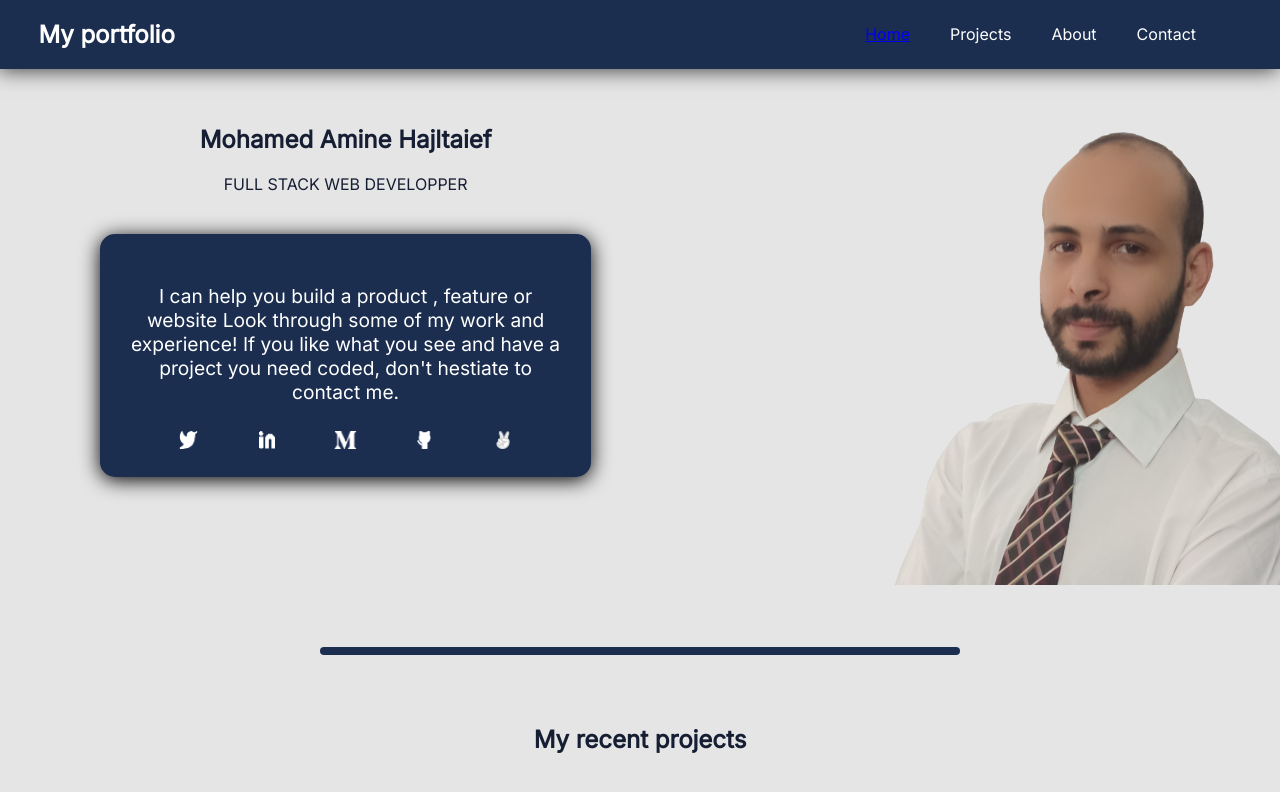
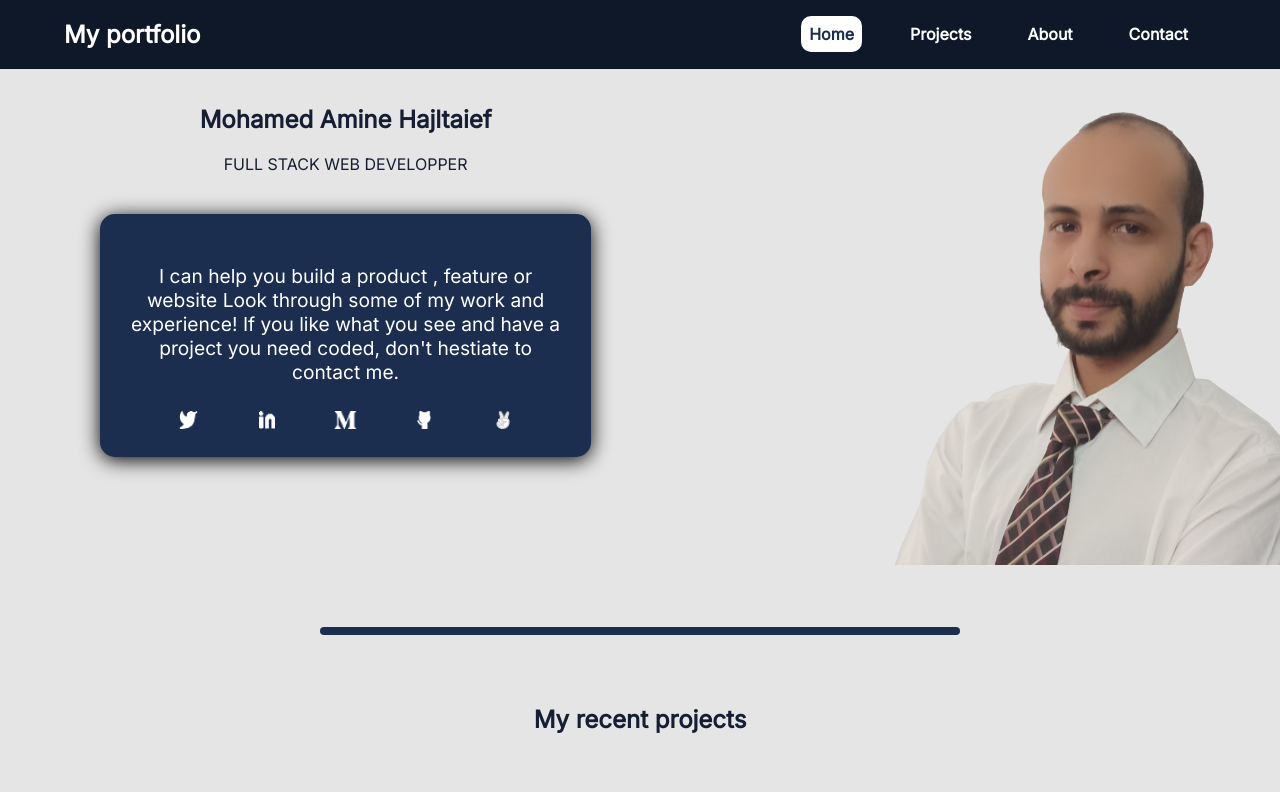
Before and after one commit to AmineHLub/portfolio, a React (Create React App) app: page / in a window 1280 px wide. Shown: the top 792 px of the page. Built offline with nearby package versions, Linux system fonts and the light colour scheme.

Commit message:
Navbar refactor

```diff
--- a/package.json
+++ b/package.json
@@ -10,6 +10,7 @@
     "react-dom": "^17.0.2",
     "react-responsive": "^9.0.0-beta.6",
     "react-scripts": "5.0.0",
+    "react-scrollspy": "^3.4.3",
     "react-slick": "^0.28.1",
     "slick-carousel": "^1.8.1",
     "web-vitals": "^2.1.4"
--- a/src/App.js
+++ b/src/App.js
@@ -1,16 +1,11 @@
 import './App.css';
-import { useMediaQuery } from 'react-responsive';
-import MobileNavbar from './components/MobileNavbar';
 import Navbar from './components/Navbar';
 import Main from './components/Main';
 
 function App() {
-  const isMobile = useMediaQuery({
-    query: '(max-width: 884px)',
-  });
   return (
     <>
-      {isMobile ? <MobileNavbar /> : <Navbar />}
+      <Navbar />
       <Main />
     </>
   );
--- a/src/components/Info.js
+++ b/src/components/Info.js
@@ -8,7 +8,7 @@ import twitter from '../assets/socials/twitter.png';
 function Info() {
   return (
     <>
-      <section id="information" className="top-headers">
+      <section id="home" className="top-headers">
         <h1>Mohamed Amine Hajltaief</h1>
         <span>FULL STACK WEB DEVELOPPER</span>
       </section>
--- a/src/components/Navbar.js
+++ b/src/components/Navbar.js
@@ -1,15 +1,20 @@
 import React from 'react';
+import Scrollspy from 'react-scrollspy';
+import '../general-styling/navbar.css';
 
 export default function hey() {
   return (
     <nav className="desktop-navigation">
       <h2>My portfolio</h2>
-      <ul className="desk-nav-list d-flex">
-        <li><a href="/#about">Home</a></li>
-        <li>Projects</li>
-        <li>About</li>
-        <li>Contact</li>
-      </ul>
+      <Scrollspy
+        items={['home', 'projects', 'about', 'contact']}
+        currentClassName="active"
+      >
+        <li><a href="#home">Home</a></li>
+        <li><a href="#projects">Projects</a></li>
+        <li><a href="#about">About</a></li>
+        <li><a href="#contact">Contact</a></li>
+      </Scrollspy>
     </nav>
   );
 }
--- a/src/general-styling/main.css
+++ b/src/general-styling/main.css
@@ -1,13 +1,9 @@
 .main-mobile {
   position: absolute;
   overflow-x: hidden;
-  top: 85px;
+  top: 65px;
   right: 0;
   left: 0;
-  background-image: url('../assets/bg/header-illu-mobile.png');
-  background-repeat: no-repeat;
-  background-size: 100%;
-  background-position-y: 0;
 }
 
 .top-headers {
--- a/src/general-styling/navbar.css
+++ b/src/general-styling/navbar.css
@@ -1,14 +1,3 @@
-.mobile-nav-fixed,
-.desktop-navigation {
-  position: fixed;
-  z-index: 99;
-  top: 20px;
-  left: 10px;
-  right: 10px;
-  border-radius: 20px;
-  background-color: rgb(255 255 255);
-  box-shadow: -2px 1px 20px 0 rgb(0 0 0 / 75%);
-}
 
 ul {
   list-style-type: none;
@@ -16,61 +5,68 @@ ul {
   padding-inline-start: 0;
 }
 
-.mobile-nav-fixed > ul {
-  width: 100%;
-  justify-content: space-between;
+.desktop-navigation {
+  position: fixed;
+  z-index: 99;
+  top: 0;
+  border-radius: 0 0 20px 20px;
+  left: 10px;
+  right: 10px;
+  background-color: #0e1829;
+  display: flex;
+  justify-content: space-around;
 }
 
-.burger-menu {
-  cursor: pointer;
-  padding: 0;
-  background-color: inherit;
-  border: none;
-  margin-left: 100%;
+.desktop-navigation > h2 {
+  display: none;
 }
 
-.burger-menu > img {
-  width: 25px;
-  height: 20px;
+.desktop-navigation > ul {
+  display: flex;
+  margin: 10px 0;
 }
 
-.navbar-title {
-  margin: 0;
+.desktop-navigation > ul > li {
+  margin: 0 1%;
+  padding: 8px 2px;
 }
 
-.top-effect {
-  position: fixed;
-  top: 0;
-  left: 0;
-  right: 0;
-  height: 82px;
-  z-index: 9;
-  filter: blur(30px);
-  background-color: #fff;
+.active a {
+  color: #1b2e50 !important;
 }
 
-@media (min-width: 885px) {
+.desktop-navigation > ul > li > a {
+  text-decoration: none;
+  color: white;
+  font-weight: bold;
+}
+
+.active {
+  border-radius: 10px;
+  background-color: white;
+  color: #1b2e50;
+}
+
+@media (min-width: 680px) {
   .desktop-navigation {
-    top: 0;
-    border-radius: 0;
     left: 0;
     right: 0;
-    background: #1b2e50;
+    border-radius: 0;
     color: white;
-    display: flex;
     justify-content: space-between;
   }
 
   .desktop-navigation > h2 {
-    margin-left: 3%;
+    display: block;
+    margin-left: 5%;
   }
 
-  .desk-nav-list {
+  .desktop-navigation > ul {
     margin-right: 5%;
-    justify-content: flex-end;
   }
 
-  .desk-nav-list > li {
+  .desktop-navigation > ul > li {
     margin: 0 20px;
+    padding: 8px 8px;
   }
 }
```
Also changed, not shown: 1 other file (tests, documents, lock files or other folders).
